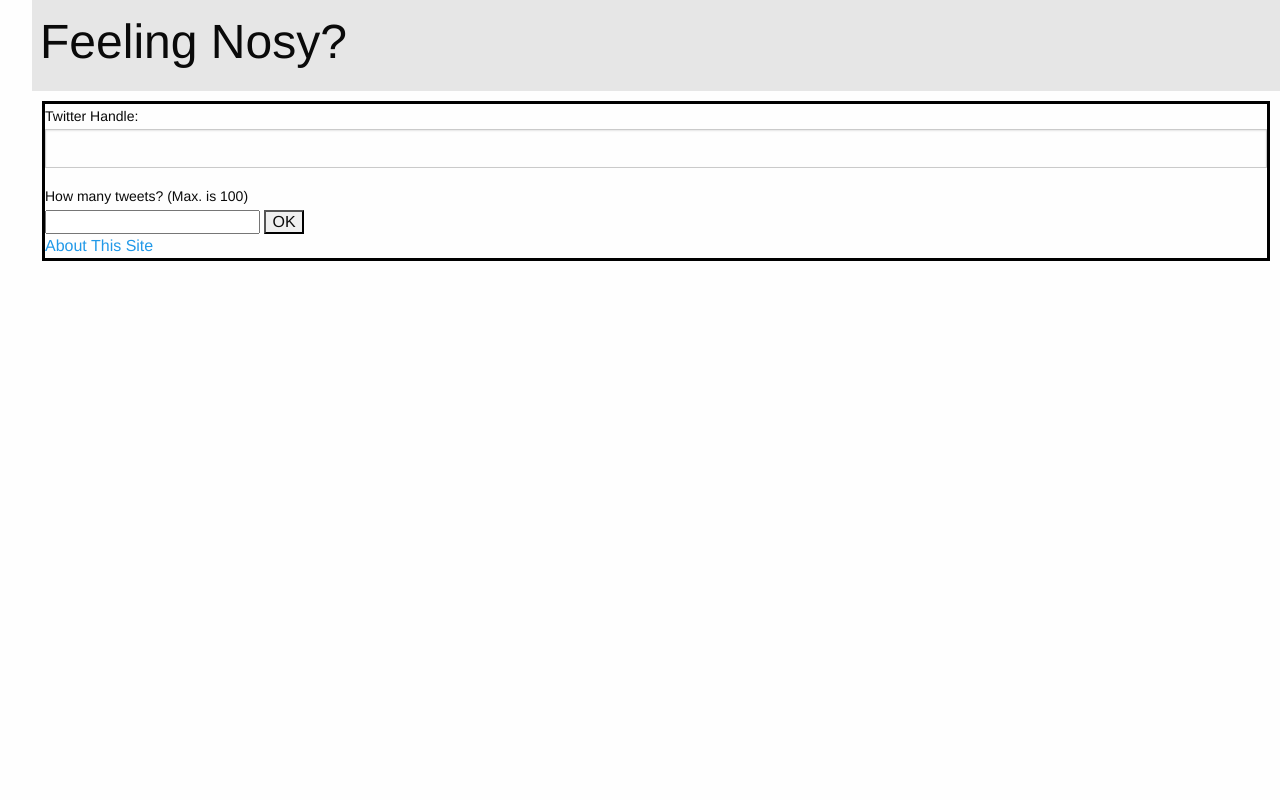
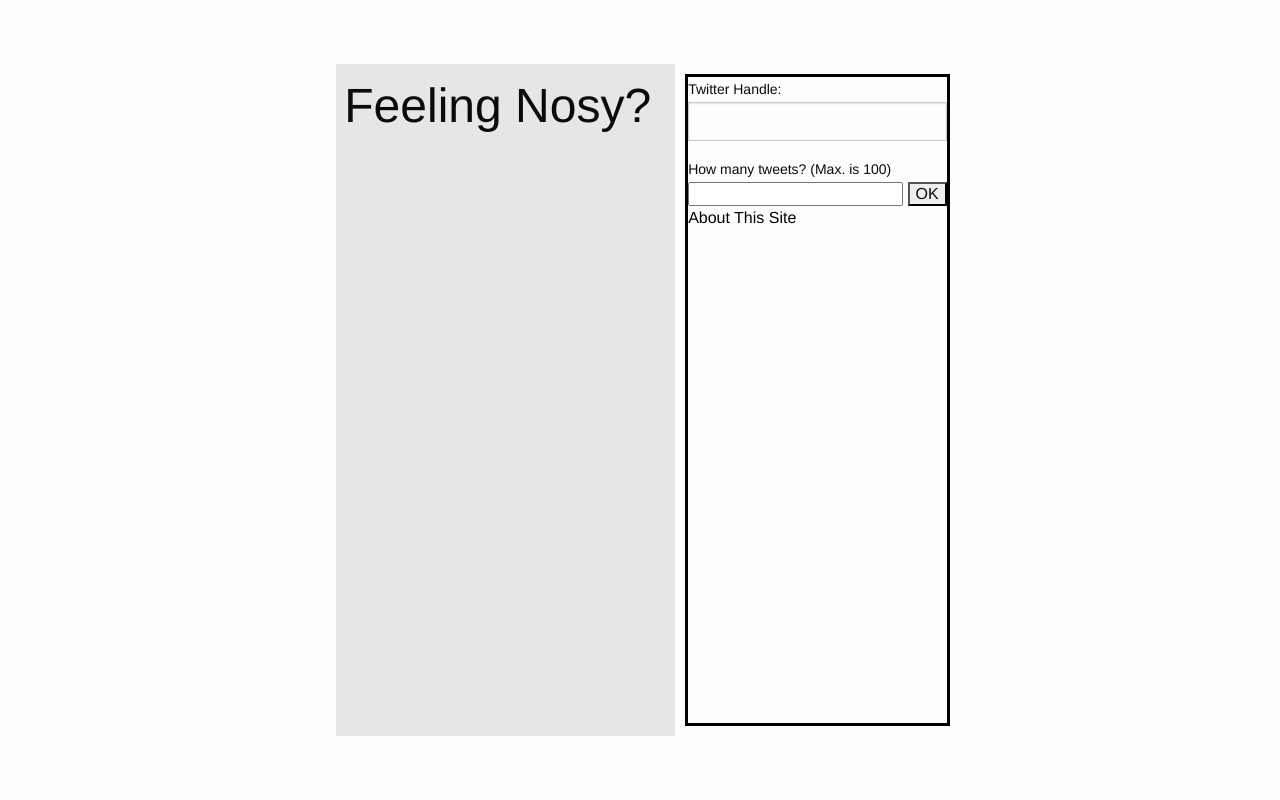
Before and after one commit to RedSquirrelious/nosycolors, a Django app: page /twittering/ in a window 1280 px wide. Run offline with Django 3.2, Linux system fonts and the light colour scheme; parts of the project's set-up code (start-up, migrations or seed data) failed here and were passed over; some libraries are stand-ins or nearby versions.

Commit message:
added styling

```diff
--- a/static/css/main.css
+++ b/static/css/main.css
@@ -1,21 +1,40 @@
-
-.top-bar {
-	background-color: "#4545ec";
+header.row {
+	background-color: #944fba;
+	border-bottom: solid black;
 }
 
-body.wrapper {
-	margin-left: 2em;
+a.page_title {
+	color: white;
+}
+.wrapper {
+	padding: 5%;
+	display: flex;
+	justify-content: center;
+	margin-left: 1em;
 }
 
-img.set-header  {
-	width: 100%;
-	vertical-align: middle;
-	margin-left: 0;
+.form-wrapper {
+	padding: 5%;
+	display: flex;
+	justify-content: center;
 }
 
-.set-header nav ul {
+/*.set-header nav ul {
 	list-style: none;
 	font-size: 1.5rem;
+}*/
+nav {
+	display: flex;
+	justify-content: center;
+}
+
+nav a {
+	/*float: right;*/
+}
+
+nav .button {
+	background-color: #944fba;
+	/*float: center;*/
 }
 
 h1.set-header {
@@ -23,20 +42,20 @@ h1.set-header {
 	margin-top: .2em;
 	margin-bottom: .2em
 }
+
+a {
+	color: black;
+}
 .container {
     margin: 10 10 10 10;
     border: 3px solid black;
 }
 
-div.tooltip {
-    position: absolute;
-    text-align: center;
-    width: 60px;
-    height: 28px;
-    padding: 2px;
-    font: 12px sans-serif;
-    background: lightsteelblue;
-    border: 0px;
-    border-radius: 8px;
-    pointer-events: none;
+
+.emotion_donut {
+	display: inline-block;
 }
+
+.tweet {
+	float: center;
+}
```
